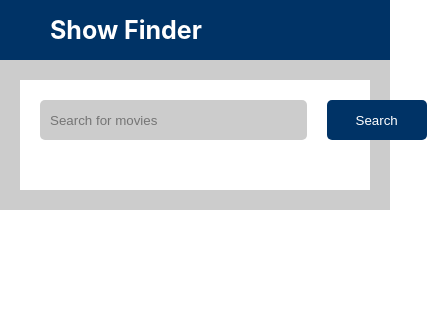
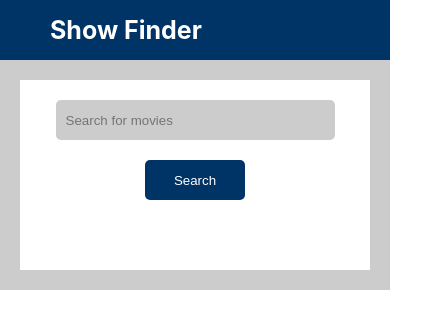
Before and after one commit to ArthurHwang/pennymac-assessment, a React (Create React App) app: page / in a window 390 px wide. Shown: the top 328 px of the page, 440 px wide, since content can reach past the window. Built offline with nearby package versions, Linux system fonts and the light colour scheme.

Commit message:
added mobile breakpoints for search component

```diff
--- a/src/components/MovieCard.js
+++ b/src/components/MovieCard.js
@@ -9,7 +9,7 @@ export const MovieCard = ({ name, image, summary, url }) => {
 	let imageCheck =
 		image === null
 			? 'https://static.thenounproject.com/png/75231-200.png'
-			: image.medium;
+			: image.original;
 
 	return (
 		<StyledCard>
@@ -42,6 +42,11 @@ const StyledCard = styled.div`
 		height: 100%;
 		width: 100%;
 	}
+
+	@media (max-width: 768px) {
+		grid-template-columns: initial;
+		grid-template-rows: 200px 1fr;
+	}
 `;
 
 const StyledDescription = styled.div`
--- a/src/components/Search.js
+++ b/src/components/Search.js
@@ -17,8 +17,16 @@ const StyledForm = styled.form`
 	grid-template-columns: 2fr 1fr;
 	justify-content: space-around;
 	height: 40px;
-	width: 400px;
+	max-width: 400px;
 	margin: 0 auto;
+
+	@media (max-width: 768px) {
+		grid-template-columns: 90%;
+		grid-template-rows: 1fr 1fr;
+		height: auto;
+		width: 100%;
+		margin: 0 auto;
+	}
 `;
 
 const StyledSearch = styled.input`
@@ -26,6 +34,11 @@ const StyledSearch = styled.input`
 	background-color: #ccc;
 	border: none;
 	border-radius: 5px;
+
+	@media (max-width: 768px) {
+		height: 40px;
+		margin-bottom: 20px;
+	}
 `;
 
 const StyledButton = styled.button`
@@ -39,4 +52,10 @@ const StyledButton = styled.button`
 	&:hover {
 		cursor: pointer;
 	}
+
+	@media (max-width: 768px) {
+		height: 40px;
+		margin: 0;
+		justify-self: center;
+	}
 `;
```
